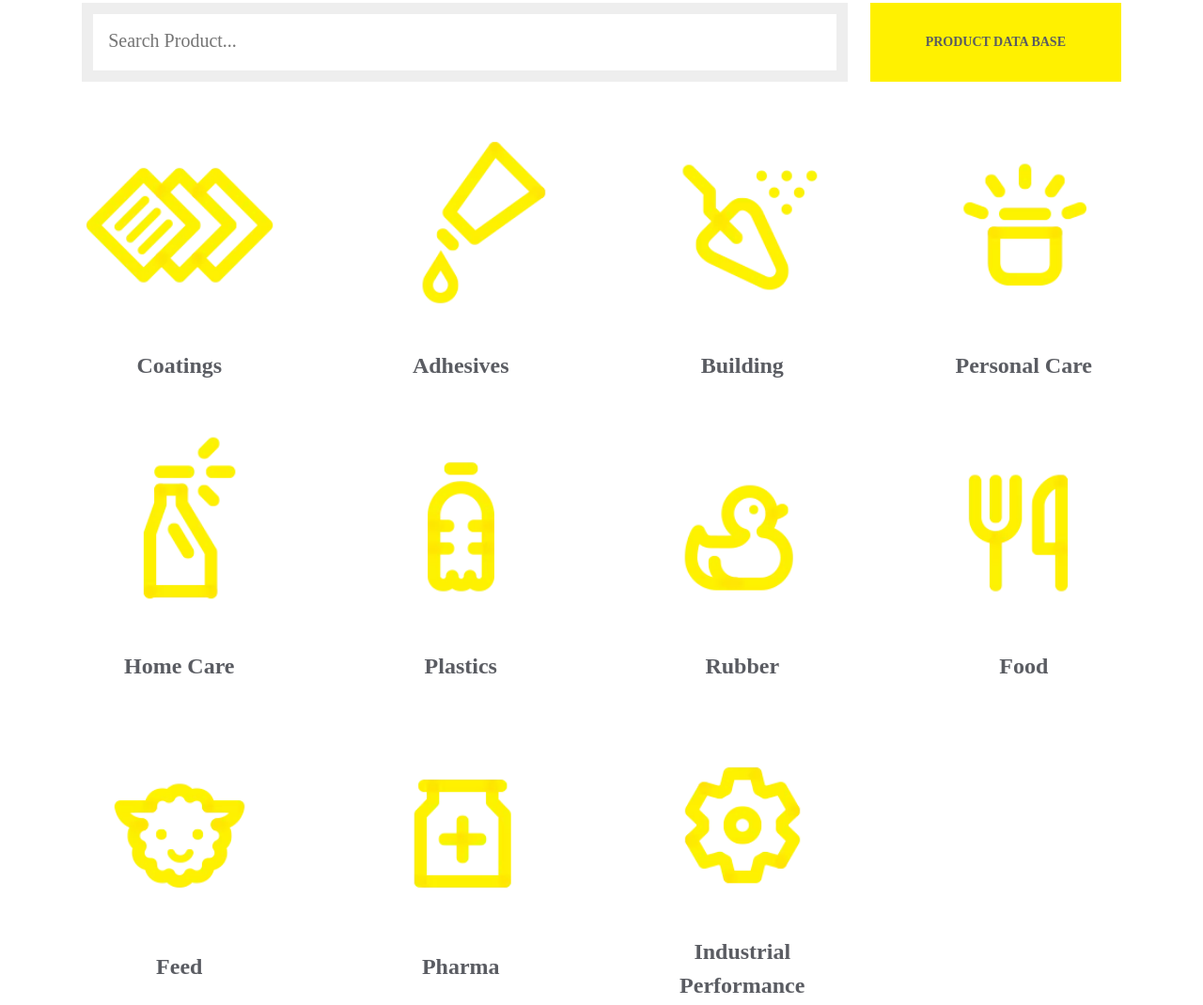
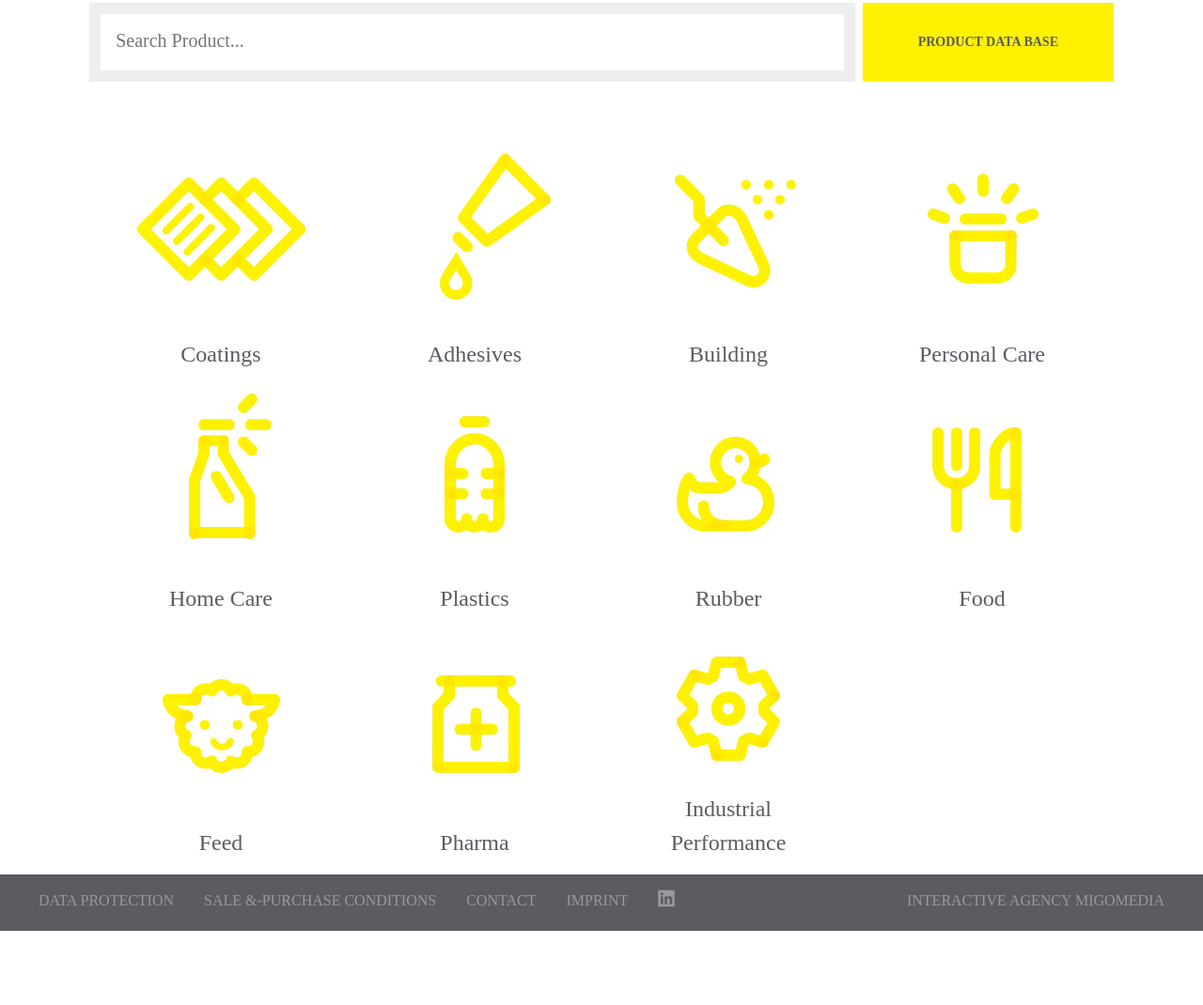
Before and after one commit to Mrbabet/HSH-replication, a plain HTML site: page index.html in a window 1280 px wide. Shown: the part 447-1517 px from the top of the page at 94% size. After the commit the page ends 1438 px from the top, so only its background shows below. Drawn offline with Linux system fonts and the light colour scheme; a web font is replaced by a local one.

Commit message:
Changed styling in home page

```diff
--- a/scss/pages/_home.scss
+++ b/scss/pages/_home.scss
@@ -11,8 +11,13 @@
   align-items: center;
   justify-content: center;
   gap: 1.5rem;
-  @media screen and (max-width: 768px) {
+  width: 100%;
+  @media screen and (max-width: 480px) {
     flex-direction: column;
+    gap: 0.5rem;
+  }
+  @media screen and (min-width: 768px) {
+    flex-direction: row;
     gap: 0.5rem;
   }
 }
@@ -20,6 +25,10 @@
   padding: 0.75rem;
   background-color: #eee;
   width: 68%;
+  @media screen and (max-width: 480px) {
+    width: 100%;
+  }
+
   input {
     border: 0;
     min-height: 60px;
@@ -36,31 +45,39 @@
     padding-inline: 1rem;
     max-width: 1230px;
     margin: 0 auto;
+    overflow: hidden;
   }
 }
 .categories-container {
   margin-block: 1rem;
   .categories-grid {
-    height: 120vh;
+    height: 100%;
     list-style: none;
     display: grid;
+    place-content: center;
     grid-template-columns: repeat(2, 1fr);
     grid-template-rows: repeat(6, minmax(120px, 1fr));
     margin: 0;
     padding: 0;
     @media screen and (min-width: 480px) {
-      grid-template-columns: repeat(3, 1fr);
-      grid-template-rows: repeat(4, minmax(120px, 1fr));
+      grid-template-columns: repeat(3, minmax(150px, 244px));
+      grid-template-rows: repeat(4, minmax(120px, 162px));
     }
     @media screen and (min-width: 768px) {
-      grid-template-columns: repeat(4, 1fr);
-      grid-template-rows: repeat(3, minmax(120px, 1fr));
+      grid-template-columns: repeat(4, minmax(150px, 270px));
+      grid-template-rows: repeat(3, minmax(162px, 260px));
+    }
+
+    @media screen and (min-width: 1232px) {
+      grid-template-columns: repeat(4, 270px);
+      grid-template-rows: repeat(3, 260px);
     }
   }
 }
 .box {
   font-size: 24px;
-  font-weight: bold;
+  font-weight: 300;
+
   @media screen and (max-width: 480px) {
     font-size: 16px;
   }
@@ -73,7 +90,7 @@
   background-size: contain;
   background-repeat: no-repeat;
   background-position: center center;
-  height: 90%;
+  height: 100%;
   width: 100%;
 
   a {
@@ -90,7 +107,7 @@
   background-size: contain;
   background-repeat: no-repeat;
   background-position: center center;
-  height: 90%;
+  height: 100%;
   width: 100%;
   a {
     width: 100%;
@@ -106,7 +123,7 @@
   background-size: contain;
   background-repeat: no-repeat;
   background-position: center center;
-  height: 90%;
+  height: 100%;
   width: 100%;
   a {
     width: 100%;
@@ -122,7 +139,7 @@
   background-size: contain;
   background-repeat: no-repeat;
   background-position: center center;
-  height: 90%;
+  height: 100%;
   width: 100%;
   a {
     width: 100%;
@@ -138,7 +155,7 @@
   background-size: contain;
   background-repeat: no-repeat;
   background-position: center center;
-  height: 90%;
+  height: 100%;
   width: 100%;
   a {
     width: 100%;
@@ -154,7 +171,7 @@
   background-size: contain;
   background-repeat: no-repeat;
   background-position: center center;
-  height: 90%;
+  height: 100%;
   width: 100%;
   a {
     width: 100%;
@@ -170,7 +187,7 @@
   background-size: contain;
   background-repeat: no-repeat;
   background-position: center center;
-  height: 90%;
+  height: 100%;
   width: 100%;
   a {
     width: 100%;
@@ -186,7 +203,7 @@
   background-size: contain;
   background-repeat: no-repeat;
   background-position: center center;
-  height: 90%;
+  height: 100%;
   width: 100%;
   a {
     width: 100%;
@@ -202,7 +219,7 @@
   background-size: contain;
   background-repeat: no-repeat;
   background-position: center center;
-  height: 90%;
+  height: 100%;
   width: 100%;
   a {
     width: 100%;
@@ -218,7 +235,7 @@
   background-size: contain;
   background-repeat: no-repeat;
   background-position: center center;
-  height: 90%;
+  height: 100%;
   width: 100%;
   a {
     width: 100%;
@@ -234,7 +251,7 @@
   background-size: contain;
   background-repeat: no-repeat;
   background-position: center center;
-  height: 96%;
+  height: 100%;
   width: 100%;
   a {
     width: 100%;
--- a/scss/util/_buttons.scss
+++ b/scss/util/_buttons.scss
@@ -37,6 +37,9 @@
     @media screen and (max-width: 378px) {
       font-size: 12px;
     }
+    @media screen and (max-width: 480px) {
+      width: 100%;
+    }
     a {
       display: flex;
       justify-content: center;
```
Also changed, not shown: dist/styles.css, 1 other file.
